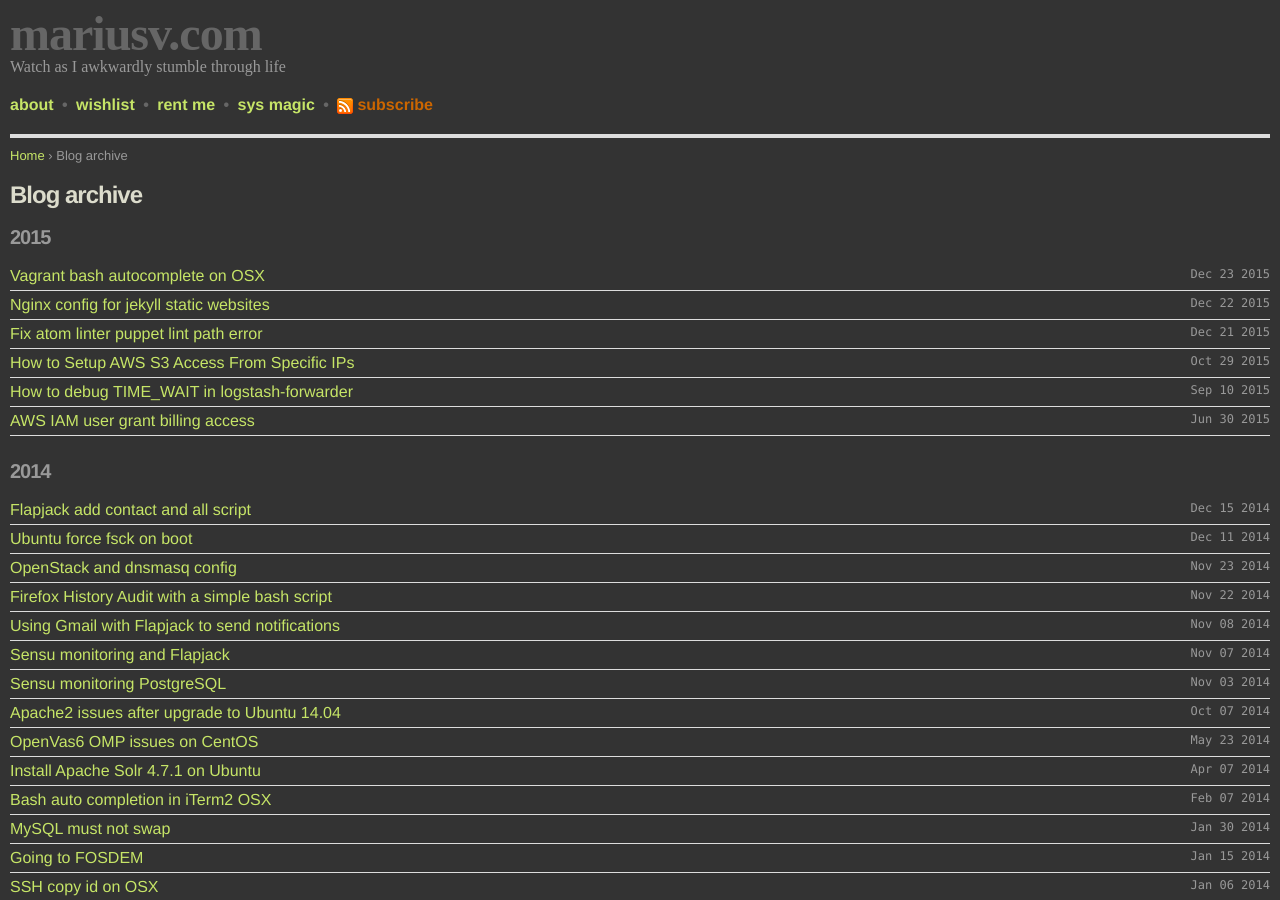
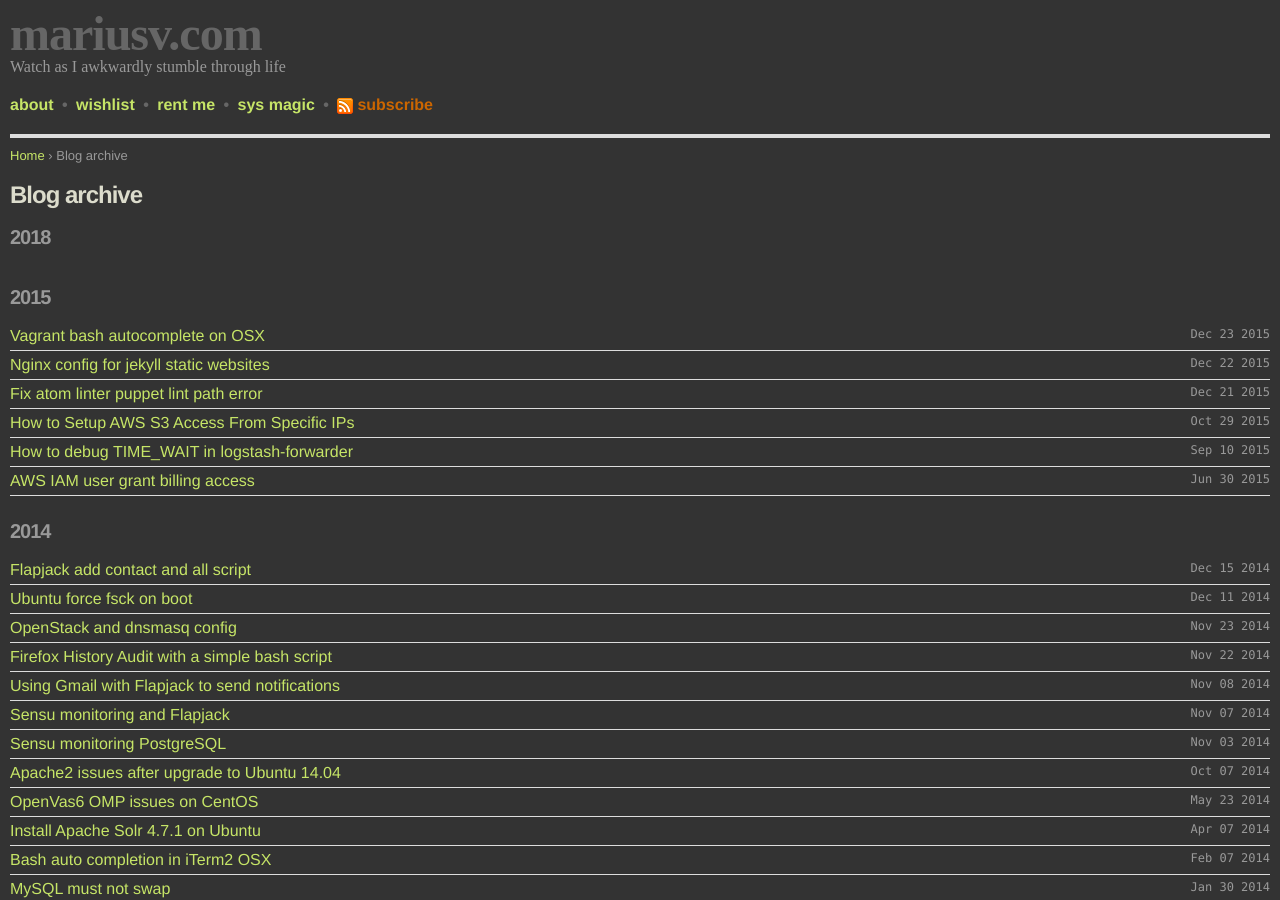
Before and after one commit to mariusv/mariusv.com, a Jekyll site: the page built from blog.html, in a window 1280 px wide and 900 px high. Built offline with Jekyll 4.4.1, drawn with Linux system fonts in a browser that asks for light colours; some web fonts are replaced; comment, search, counter and statistics services are not loaded.

Commit message:
bumped the year to 2018

```diff
--- a/blog.html
+++ b/blog.html
@@ -13,7 +13,7 @@ keywords:
 </p>
 <h2>Blog archive</h2>
 <div id="blog-archive">
-{% assign post_year1 = '2015' %}
+{% assign post_year1 = '2018' %}
 <h3>{{ post_year1 }}</h3>
 <ul class="post-list">
 {% for post in site.posts %}
```
